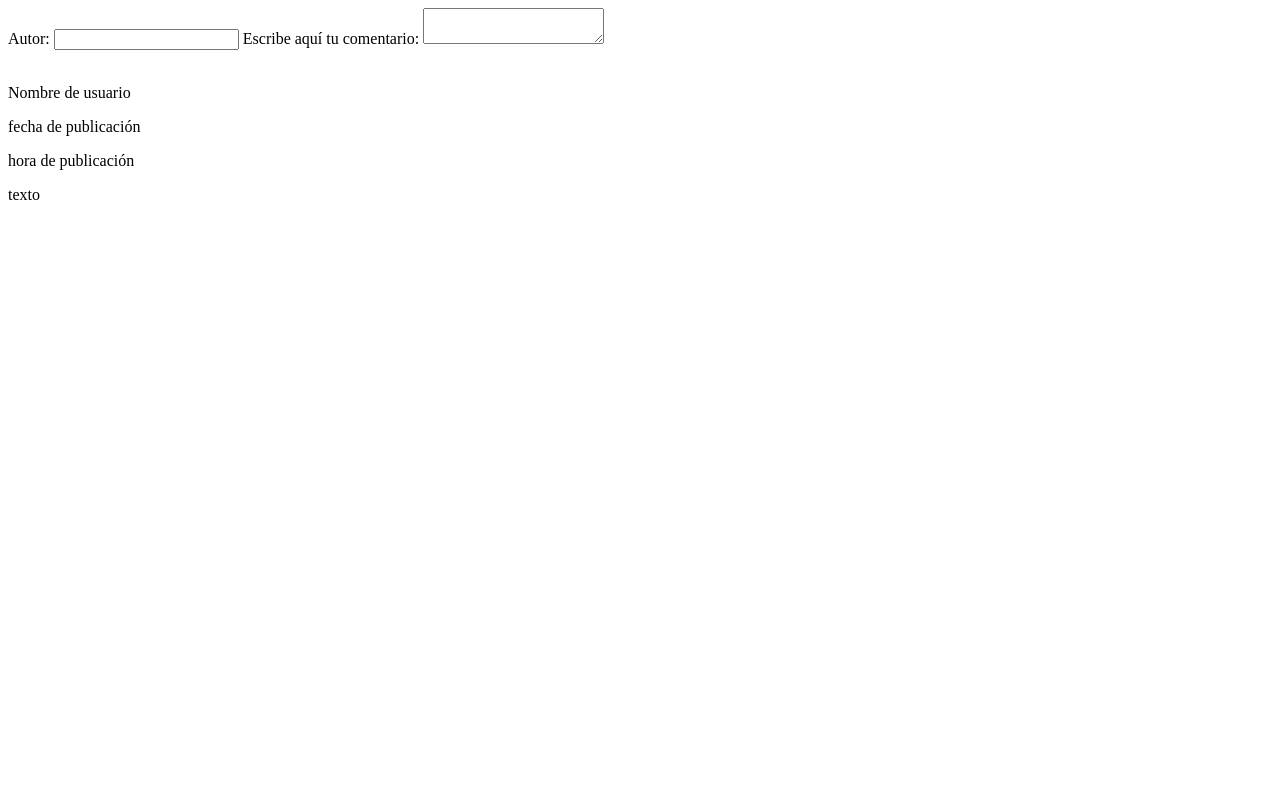
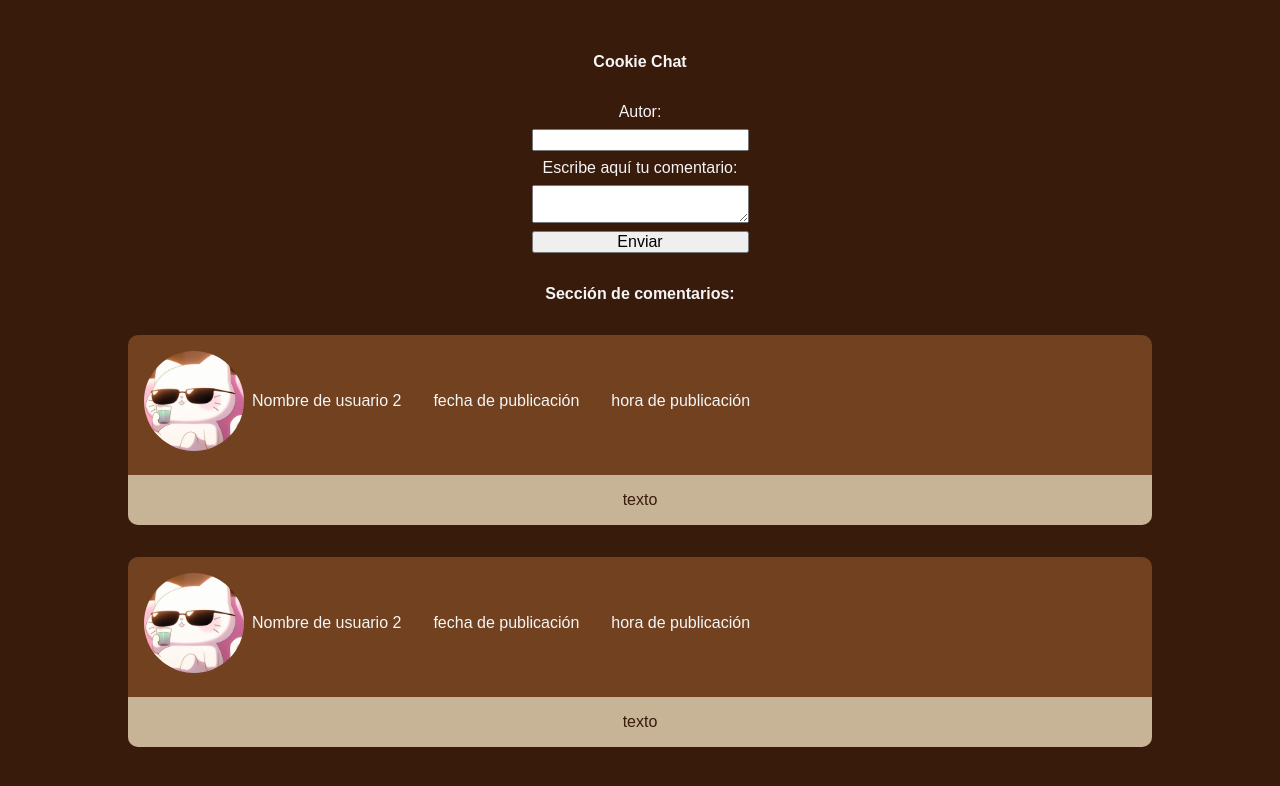
Before and after one commit to AilynMza/Proyecto.Final.-dom--Clase-8-M3, a plain HTML site: page index.html in a window 1280 px wide. Drawn offline with Linux system fonts and the light colour scheme.

Commit message:
feat: diseño css.

```diff
--- a/index.html
+++ b/index.html
@@ -3,27 +3,47 @@
 <head>
     <meta charset="UTF-8">
     <meta name="viewport" content="width=device-width, initial-scale=1.0">
+    <link rel="stylesheet" href="styles.css">
+    <script src="main.js" defer></script>
     <title>CookieChat</title>
 </head>
 <body>
+    <h1>Cookie Chat</h1>
     <form>
         <label for="author">Autor: </label>
         <input type="text" id="author">
 
         <label for="comment">Escribe aquí tu comentario: </label>
         <textarea id="comment"></textarea>
+
+        <button type="submit">Enviar</button>
     </form>
+
+    <h2>Sección de comentarios:</h2>
 
     <div class="allcomment-container">
         <div class="comment-container">
-            <img src="" alt="">
-            <div class="text-container">
-                <p>Nombre de usuario</p>
-                <p>fecha de publicación</p>
-                <p>hora de publicación</p>
-                <p>texto</p>
+            <div class="author-container">
+                <img src="imgs/Profile-picture-example.jpg" alt="profile picture test">
+                <div class="author-information">
+                    <p>Nombre de usuario 2</p>
+                    <p>fecha de publicación</p>
+                    <p>hora de publicación</p>
+                </div>
+            </div>
+            <p>texto</p>
+        </div>
 
+        <div class="comment-container">
+            <div class="author-container">
+                <img src="imgs/Profile-picture-example.jpg" alt="profile picture test">
+                <div class="author-information">
+                    <p>Nombre de usuario 2</p>
+                    <p>fecha de publicación</p>
+                    <p>hora de publicación</p>
+                </div>
             </div>
+            <p>texto</p>
         </div>
     </div>
 </body>
--- a/styles.css
+++ b/styles.css
@@ -1,6 +1,9 @@
-/* html{
-
-} */
+html{
+    font-family: "Jua", sans-serif;
+    font-weight: 400;
+    font-style: normal;
+    color: whitesmoke;
+}
 
 * {
     margin: 0;
@@ -8,3 +11,71 @@
     box-sizing: border-box;
     font-size: 16px;
 }
+
+body {
+    display: flex;
+    flex-direction: column;
+    justify-content: center;
+    align-items: center;
+    min-height: 100vh;
+    text-align: center;
+    background-color: #381b0b;
+}
+
+h1{
+    margin: 2rem 0;
+}
+
+h2{
+    margin: 2rem 0;
+}
+
+form{
+    display: flex;
+    flex-direction: column;
+    gap: 0.5rem;
+}
+
+.allcomment-container{
+    display: flex;
+    flex-direction: column;
+    width: 80%;
+}
+
+.comment-container{
+    display: flex;
+    flex-direction: column;
+    gap: 0.5rem;
+    margin-bottom: 2rem;
+    background-color: #724220;
+    border-radius: 10px;
+    overflow: hidden;
+}
+
+.comment-container img{
+    width: 100px;
+    height: 100px;
+    object-fit: cover;
+    border-radius: 50%;
+}
+.comment-container > p{
+    background-color: #c7b496;
+    color: #381b0b;
+    padding: 1rem;
+    flex: 1;
+}
+
+.author-container {
+    display: flex;
+    flex-direction: row;
+    gap: 0.5rem;
+    padding: 1rem;
+}
+
+.author-information{
+    display: flex;
+    flex-direction: row;
+    flex-wrap: wrap;
+    align-items: center;
+    gap: 2rem
+}
```
Also changed, not shown: imgs/Profile-picture-example.jpg (added).
